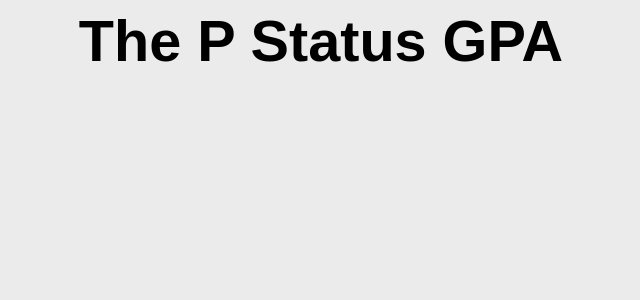
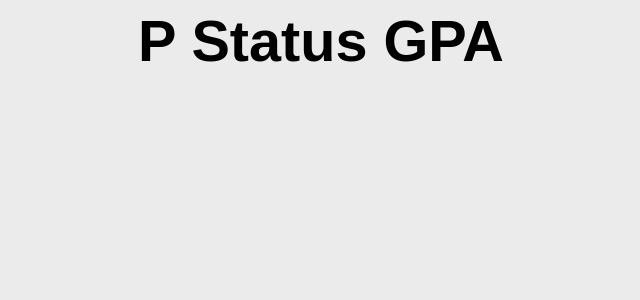
Before and after one commit to brendanoneil/PStatus, a PHP site: page /results.php in a window 1280 px wide. Shown: the top 300 px of the page, without its empty margins (319-959 px from the left). Run offline with PHP 8.4, Linux system fonts and the light colour scheme; data that the repository does not hold is empty.

Commit message:
Edited results.php via GitHub

```diff
--- a/results.php
+++ b/results.php
@@ -9,7 +9,7 @@
 
 <body>
 
-<h1>The P Status GPA</h1>
+<h1>P Status GPA</h1>
 
 <?php
 $query = "SELECT vote_session, AVG(vote_value) AS vote_value FROM votes GROUP BY vote_session";
```
